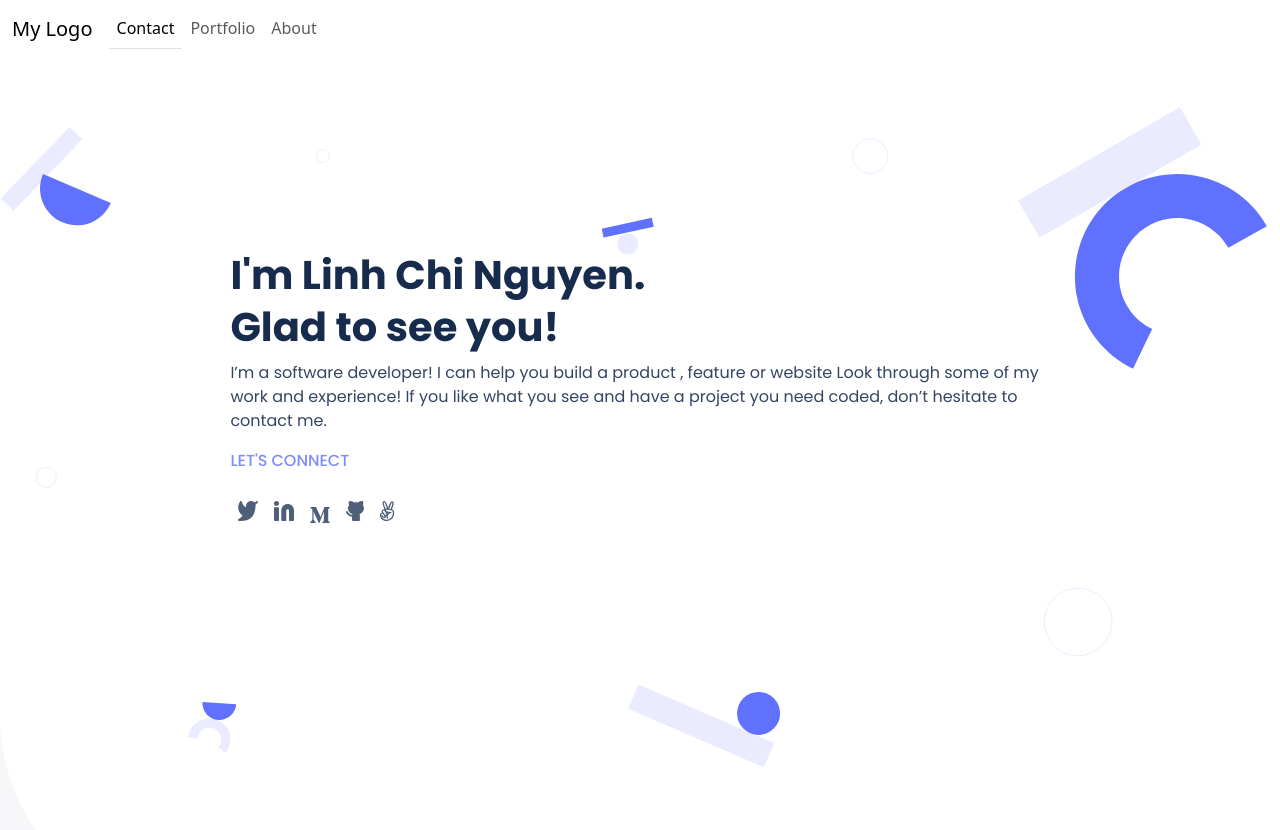
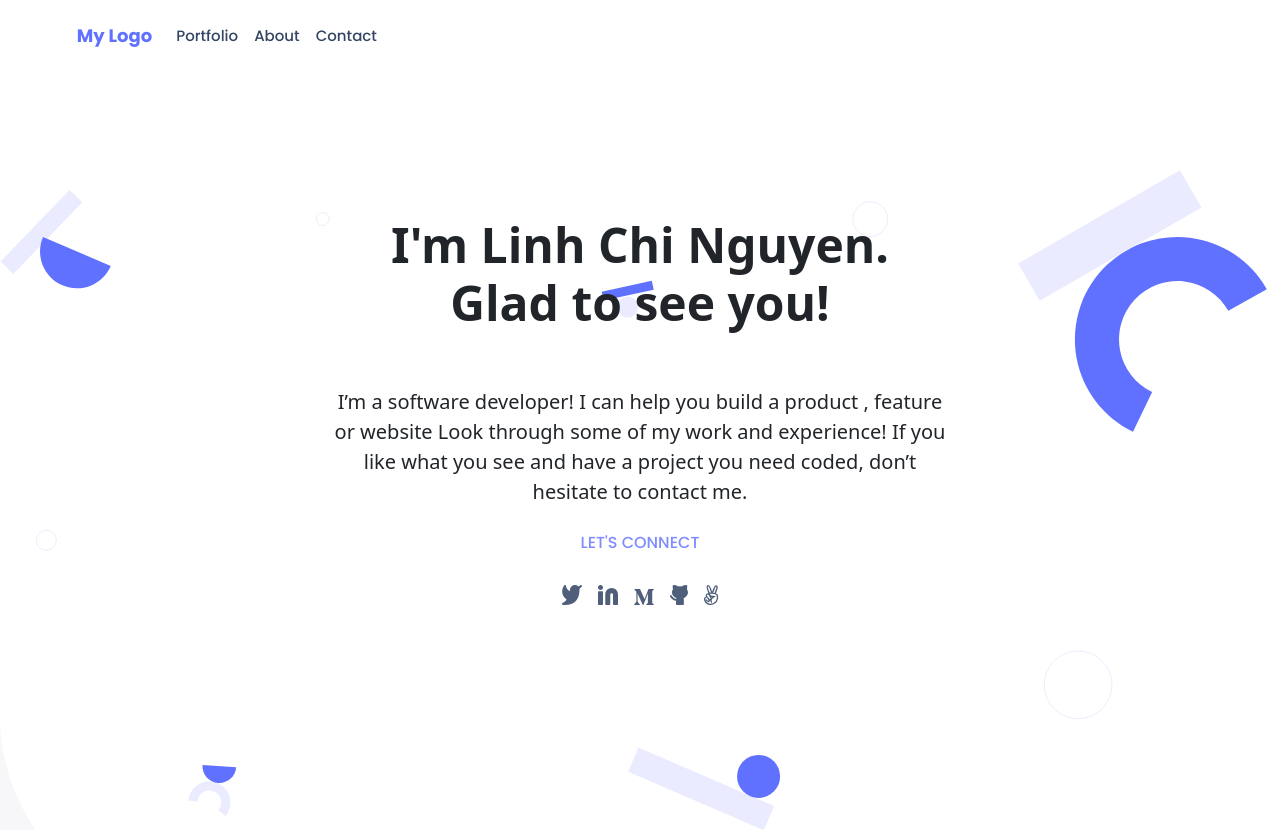
Before and after one commit to ayaderaghul/portfolio-bootstrap, a website: page index.html in a window 1280 px wide. Shown: the top 830 px of the page. Drawn offline with nearby package versions, Linux system fonts and the light colour scheme.

Commit message:
Header -> hero, Work section -> card

```diff
--- a/index.html
+++ b/index.html
@@ -6,6 +6,9 @@
         <link rel="preconnect" href="https://fonts.googleapis.com">
         <link rel="preconnect" href="https://fonts.gstatic.com" crossorigin>
         <link href="https://fonts.googleapis.com/css2?family=Poppins:ital,wght@0,100;0,200;0,300;0,400;0,500;0,600;0,700;0,800;0,900;1,100;1,200;1,300;1,400;1,500;1,600;1,700;1,800;1,900&family=Roboto:ital,wght@0,100;0,300;0,400;0,500;0,700;0,900;1,100;1,300;1,400;1,500;1,700;1,900&display=swap" rel="stylesheet">
+        <script src="https://code.jquery.com/jquery-3.3.1.slim.min.js" integrity="sha384-q8i/X+965DzO0rT7abK41JStQIAqVgRVzpbzo5smXKp4YfRvH+8abtTE1Pi6jizo" crossorigin="anonymous"></script>
+        <script src="https://cdn.jsdelivr.net/npm/popper.js@1.14.7/dist/umd/popper.min.js" integrity="sha384-UO2eT0CpHqdSJQ6hJty5KVphtPhzWj9WO1clHTMGa3JDZwrnQq4sF86dIHNDz0W1" crossorigin="anonymous"></script>
+        <script src="https://cdn.jsdelivr.net/npm/bootstrap@4.3.1/dist/js/bootstrap.min.js" integrity="sha384-JjSmVgyd0p3pXB1rRibZUAYoIIy6OrQ6VrjIEaFf/nJGzIxFDsf4x0xIM+B07jRM" crossorigin="anonymous"></script>
         <link href="https://cdn.jsdelivr.net/npm/bootstrap@5.3.0/dist/css/bootstrap.min.css" rel="stylesheet"
               integrity="sha384-9ndCyUaIbzAi2FUVXJi0CjmCapSmO7SnpJef0486qhLnuZ2cdeRhO02iuK6FUUVM" crossorigin="anonymous">
         <link rel="stylesheet" href="style.css">
@@ -13,30 +16,39 @@
         <title>Linh Chi Fullstack Dev</title>
     </head>
     <body>
+
+
         <header class="intro-section">
 
-              <nav class="navbar navbar-expand-lg navbar-white bg-white  ">
-                <div class="container-fluid d-flex w-100">
-                  <a class="navbar-brand" href="#">My Logo</a>
-                  <button class="navbar-toggler" type="button" data-bs-toggle="collapse" data-bs-target="#navbarNavAltMarkup" aria-controls="navbarNavAltMarkup" aria-expanded="false" aria-label="Toggle navigation">
-                    <span class="navbar-toggler-icon"></span>
-                  </button>
-                  <div class="collapse navbar-collapse d-flex ml-5 w-75 align-items-end" id="navbarNavAltMarkup">
-                    <div class="navbar-nav">
-                      <a class="nav-link active" aria-current="page" href="#">Contact</a>
-                      <a class="nav-link" href="#">Portfolio</a>
-                      <a class="nav-link" href="#">About</a>
-                    </div>
-                  </div>
+            <nav class="nav-bar navbar navbar-expand-lg navbar-light bg-white">
+                <a class="logo navbar-brand" href="#">My Logo</a>
+                <button class="navbar-toggler" type="button" data-toggle="collapse" data-target="#navbarSupportedContent" aria-controls="navbarSupportedContent" aria-expanded="false" aria-label="Toggle navigation">
+                  <span class="navbar-toggler-icon"></span>
+                </button>
+
+                <div class="collapse navbar-collapse" id="navbarSupportedContent">
+                  <ul class="d-flex justify-content-between navbar-nav mr-auto">
+                    <li class="nav-item">
+                      <a class="nav-link item" href="#">Portfolio</a>
+                    </li>
+                    <li class="nav-item">
+                      <a class="nav-link item" href="#">About</a>
+                    </li>
+
+                    <li class="nav-item">
+                      <a class="nav-link item" href="#">Contact</a>
+                    </li>
+                  </ul>
                 </div>
               </nav>
-            <section class="introduction">
-                <div class="intro-container">
-                    <h1 class="header">I'm Linh Chi Nguyen.<br>Glad to see you!</h1>
-                    <p class="paragraph">I’m a software developer! I can help you build a product , feature or website Look through some of my work and experience! If you like what you see and have a project you need coded, don’t hesitate to contact me.</p>
-                    <h6 class="connect">LET'S CONNECT</h6>
 
-                    <ul class="social-icons">
+              <div class="introduction px-4 py-5 my-5 text-center">
+                <h1 class="display-5 fw-bold p-5">I'm Linh Chi Nguyen.<br>Glad to see you!</h1>
+                <div class="col-lg-6 mx-auto">
+                  <p class="lead mb-4">I’m a software developer! I can help you build a product , feature or website Look through some of my work and experience! If you like what you see and have a project you need coded, don’t hesitate to contact me.</p>
+                  <h6 class="connect">LET'S CONNECT</h6>
+
+                    <ul class="social-icons justify-content-center align-items-center">
                         <li class="icon">
                             <img src="./images/socials/twitter.svg">
                         </li>
@@ -54,13 +66,17 @@
                         </li>
                     </ul>
                 </div>
-            </div>
+              </div>
+
+
+
         </header>
 
         <section class="work-section grid-container">
+
             <div class="card grid-item">
                 <div class="image-1"></div>
-                <div class="card-info">
+                <div class="card-body">
                     <h3 class="project-name">Tonic</h3>
                     <div class="project-info">
                         <div class="company">CANOPY</div>
@@ -83,7 +99,7 @@
 
             <div class="card grid-item card-2">
                 <div class="image-2"></div>
-                <div class="card-info">
+                <div class="card-body">
                     <h3 class="project-name">Multi-Post Stories</h3>
                     <div class="project-info">
                         <div class="company">FACEBOOK</div>
@@ -107,7 +123,7 @@
 
             <div class="card grid-item">
                 <div class="image-3"></div>
-                <div class="card-info">
+                <div class="card-body">
                     <h3 class="project-name">Facebook 360</h3>
                     <div class="project-info">
                         <div class="company">FACEBOOK</div>
@@ -131,7 +147,7 @@
 
             <div class="card grid-item card-2">
                 <div class="image-4"></div>
-                <div class="card-info">
+                <div class="card-body">
                     <h3 class="project-name">Uber Navigation</h3>
                     <div class="project-info">
                         <div class="company">Uber</div>
@@ -217,5 +233,7 @@
             </div>
             <hr class="end-bar" />
         </section>
+
+        <script src="https://cdn.jsdelivr.net/npm/bootstrap@5.3.0/dist/js/bootstrap.bundle.min.js" integrity="sha384-geWF76RCwLtnZ8qwWowPQNguL3RmwHVBC9FhGdlKrxdiJJigb/j/68SIy3Te4Bkz" crossorigin="anonymous"></script>
     </body>
 </html>
--- a/style.css
+++ b/style.css
@@ -524,6 +524,10 @@ textarea::placeholder {
     flex-direction: row wrap;
   }
 
+  .navbar-nav {
+    float: right;
+  }
+
   .item {
     list-style: none;
     padding: 0 16px;
```
